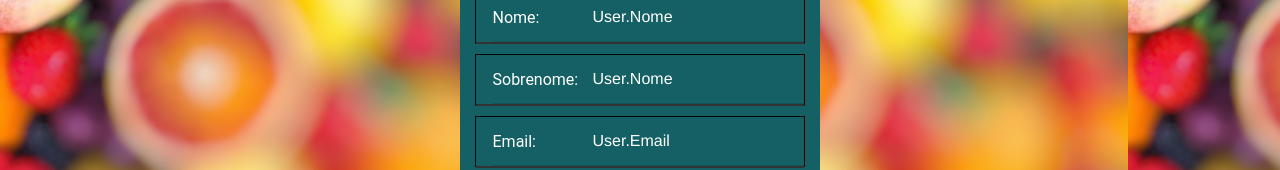
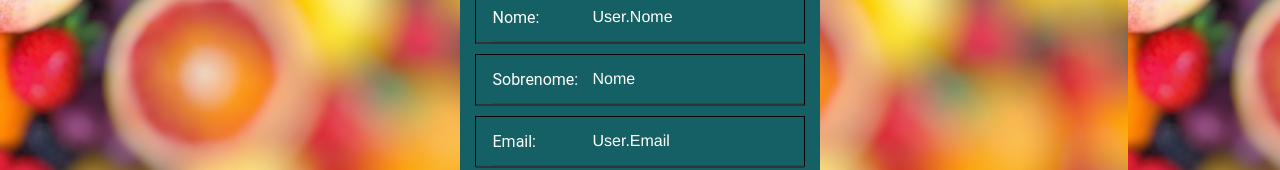
Before and after one commit to ProjetoAgricultura-App-Site-API/ProjetoMudaMeuMundoAPP-NEW, a React (Create React App) app: page /tab3 in a window 1280 px wide. Shown: the part 294-464 px from the top of the page. Built offline with nearby package versions, Linux system fonts and the light colour scheme; no server answers.

Commit message:
Dados do Perfil (Ainda não finalizado)

```diff
--- a/src/pages/Tab3.tsx
+++ b/src/pages/Tab3.tsx
@@ -5,6 +5,7 @@ import React from 'react';
 import {useHistory} from 'react-router';
 import { useState } from 'react';
 import axios from 'axios';
+import { response } from 'express';
 
 
 const url = "http://localhost:5700/api"
@@ -18,7 +19,19 @@ const Tab3: React.FC = () => {
     setname(window.location.href.split("?").slice(-1)[0])
   }, [])
 
-
+  let lista = {
+    Login: 'Login',
+    Senha:'Senha',
+    Nome: 'Nome',
+    Sobrenome: 'Sobrenome',
+    Email: 'Email',
+    Telefone: 'Telefone'
+  }
+  axios.get(url)
+  .then(response => {
+    lista = response.data.userlogado;
+    return lista
+  }).catch(error => console.log(error))
 
 /*
   function puxaDados(){
@@ -74,7 +87,7 @@ const Tab3: React.FC = () => {
 
             <IonItem class='ionItem'>
               <IonLabel position="fixed">Sobrenome:</IonLabel>
-                <p>User.Nome</p>
+                <p>{lista.Nome}</p>
             </IonItem>
 
             <IonItem class='ionItem'>
```
